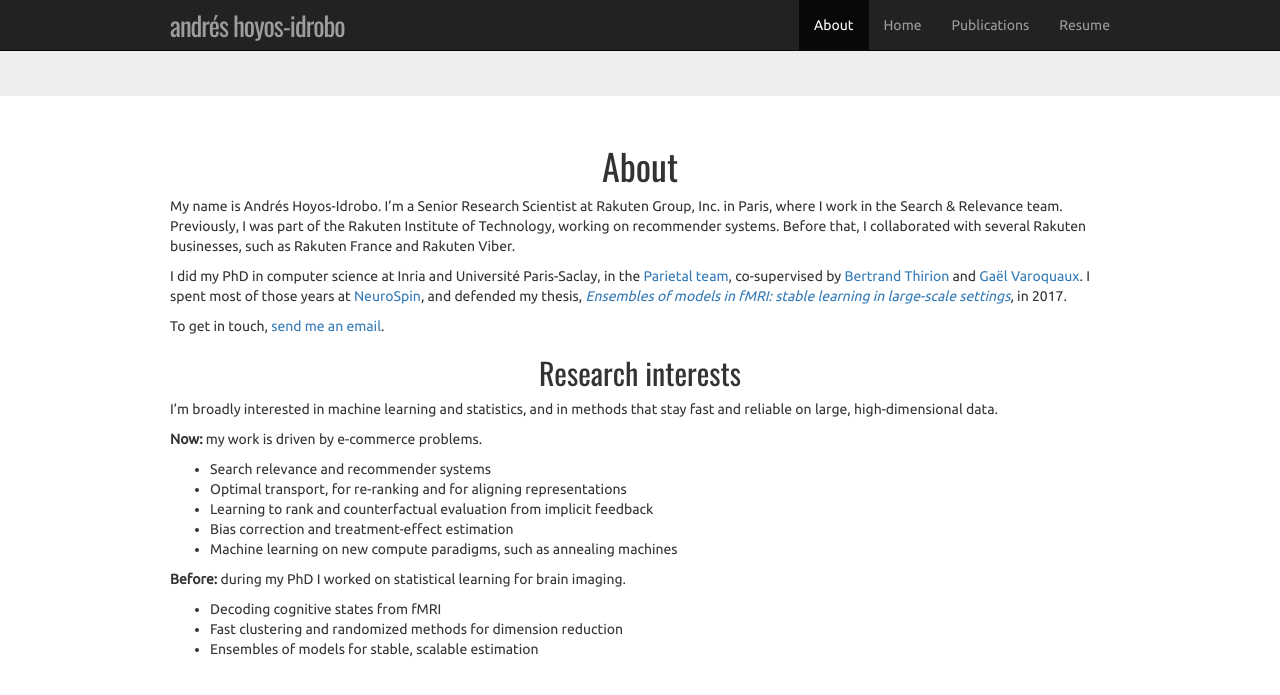
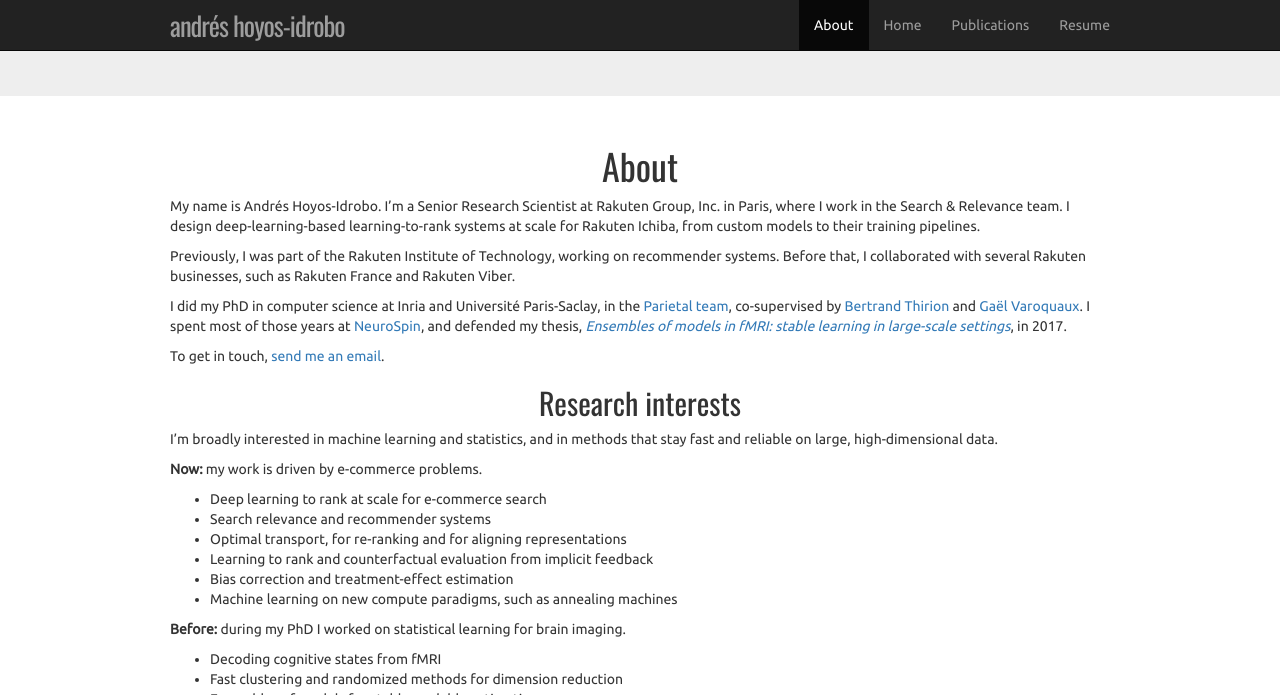
Before and after one commit to ahoyosid/ahoyosid.github.io, a Jekyll site: the page built from about.md, in a window 1280 px wide and 933 px high, cut to the strip 0-695 px from the top of the window. Built offline with Jekyll 4.4.1, drawn with Linux system fonts in a browser that asks for light colours.

Commit message:
Describe current work on deep learning to rank for Rakuten Ichiba
Co-Authored-By: Claude Opus 5.5 <noreply@anthropic.com>

```diff
--- a/_config.yml
+++ b/_config.yml
@@ -9,8 +9,8 @@
 title: Andrés Hoyos-Idrobo
 email: ahoyosidrobo@gmail.com
 description: > # this means to ignore newlines until "baseurl:"
-    Senior Research Scientist at Rakuten Group, Inc. in Paris. Search relevance,
-    optimal transport, learning to rank, causal inference.
+    Senior Research Scientist at Rakuten Group, Inc. in Paris. Deep learning to
+    rank at scale, search relevance, optimal transport, causal inference.
 baseurl: "" # the subpath of your site, e.g. /blog
 url: "https://ahoyosid.github.io" # the base hostname & protocol for your site
 twitter_username: ahoyosid
--- a/_layouts/resume.html
+++ b/_layouts/resume.html
@@ -142,7 +142,9 @@
                                 Senior Research Scientist @ Rakuten Group, Inc., Paris
                             </h3>
                             <b class="post_date">Present</b>
-                            <p>Search &amp; Relevance team: relevance and ranking for e-commerce search</p>
+                            <p>Search &amp; Relevance team</p>
+                            <p>Designing deep-learning-based learning-to-rank systems at scale for Rakuten Ichiba</p>
+                            <p>Custom ranking models and their training pipelines</p>
                         </li>
                         <li>
                             <h3>
--- a/about.md
+++ b/about.md
@@ -6,6 +6,9 @@ permalink: /about/
 
 My name is Andrés Hoyos-Idrobo. I'm a Senior Research Scientist at
 Rakuten Group, Inc. in Paris, where I work in the Search & Relevance team.
+I design deep-learning-based learning-to-rank systems at scale for
+Rakuten Ichiba, from custom models to their training pipelines.
+
 Previously, I was part of the Rakuten Institute of Technology, working on
 recommender systems. Before that, I collaborated with several Rakuten
 businesses, such as Rakuten France and Rakuten Viber.
@@ -29,6 +32,7 @@ stay fast and reliable on large, high-dimensional data.
 
 **Now:** my work is driven by e-commerce problems.
 
+* Deep learning to rank at scale for e-commerce search
 * Search relevance and recommender systems
 * Optimal transport, for re-ranking and for aligning representations
 * Learning to rank and counterfactual evaluation from implicit feedback
--- a/index.html
+++ b/index.html
@@ -18,7 +18,9 @@ title: Home
                 <img class="img-avatar" src="{{ '/img/ahoyosid.png' | prepend: site.baseurl }}" alt="Andrés Hoyos-Idrobo">
                 <p>
                     I'm a Senior Research Scientist at Rakuten Group, Inc. in Paris,
-                    in the Search &amp; Relevance team. Before that, I worked on
+                    in the Search &amp; Relevance team, where I design deep-learning-based
+                    learning-to-rank systems at scale for Rakuten Ichiba: custom models
+                    and their training pipelines. Before that, I worked on
                     recommender systems at the Rakuten Institute of Technology, and before
                     that collaborated with Rakuten businesses such as Rakuten France
                     and Rakuten Viber.
```
